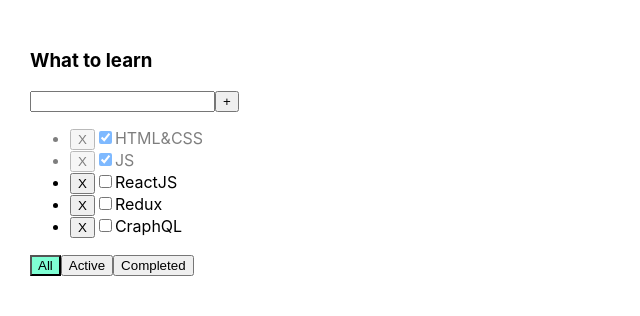
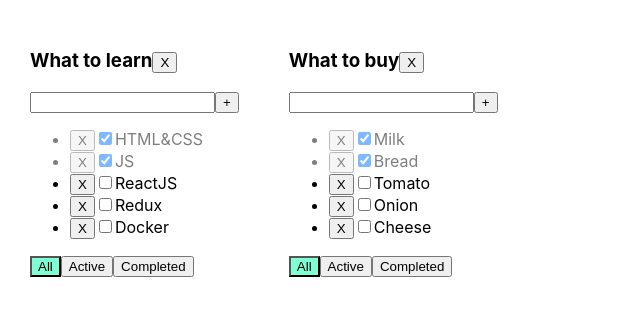
Before and after one commit to suveiko/todolistTs, a React (Create React App) app: page / in a window 1280 px wide. Shown: the top 316 px of the page, without its empty margins (0-640 px from the left). Built offline with nearby package versions, Linux system fonts and the light colour scheme.

Commit message:
Associative array

```diff
--- a/src/App.tsx
+++ b/src/App.tsx
@@ -1,50 +1,99 @@
 import React, {useState} from 'react';
 import './App.css';
 import {v1} from "uuid";
-import {InArrayType, Todolist} from "./Todolist";
+import {Todolist} from "./Todolist";
 
 export type FilterType = 'All' | 'Active' | 'Completed'
+type TodoListsType = {
+    id: string
+    title: string
+    filterTo: FilterType
+}
 
 function App() {
-    let [tasks, setTasks] = useState<InArrayType[]>([
+
+    const todoIdFirst = v1()
+    const todoIdSecond = v1()
+
+    const [todoLists, setTodoList] = useState<TodoListsType[]>([
+        {id: todoIdFirst, title: 'What to learn', filterTo: 'All'},
+        {id: todoIdSecond, title: 'What to buy', filterTo: 'All'},
+    ])
+    const [tasks, setTasks] = useState({
+        [todoIdFirst]: [
             {id: v1(), title: "HTML&CSS", isDone: true},
             {id: v1(), title: "JS", isDone: true},
             {id: v1(), title: "ReactJS", isDone: false},
             {id: v1(), title: "Redux", isDone: false},
-        {id: v1(), title: "CraphQL", isDone: false}
-    ])
-    let [filter, setFilter] = useState<FilterType>('All')
+            {id: v1(), title: "Docker", isDone: false}
+        ],
+        [todoIdSecond]: [
+            {id: v1(), title: "Milk", isDone: true},
+            {id: v1(), title: "Bread", isDone: true},
+            {id: v1(), title: "Tomato", isDone: false},
+            {id: v1(), title: "Onion", isDone: false},
+            {id: v1(), title: "Cheese", isDone: false}
+        ]
+    })
 
-    const addTask = (newTitle: string) => {
-        setTasks([{id: v1(), title: newTitle, isDone: false}, ...tasks])
+    const addTask = (newTitle: string, todoListId: string) => {
+        let task = {id: v1(), title: newTitle, isDone: false}
+        let tasksAdd = tasks[todoListId]
+        let newTask = [task, ...tasksAdd]
+        tasks[todoListId] = newTask
+        setTasks({...tasks})
     }
-    const deleteTask = (id: string) => {
-        let filteredTasks = tasks.filter(t => t.id !== id)
-        setTasks(filteredTasks)
+    const deleteTask = (id: string, todoListId: string) => {
+        let task = tasks[todoListId]
+        let filteredTasks = task.filter(t => t.id !== id)
+        tasks[todoListId] = filteredTasks
+        setTasks({...tasks})
     }
-    const changeFilter = (value: FilterType) => {
-        setFilter(value)
+    const changeFilter = (value: FilterType, todoListId: string) => {
+        let todoList = todoLists.find(t => t.id === todoListId)
+        if (todoList) {
+            todoList.filterTo = value
+            setTodoList([...todoLists])
         }
-    const changeStatus = (taskId: string, isDone: boolean) => {
-        let task = tasks.find(t => t.id === taskId)
-        if (task) task.isDone = isDone
-        setTasks([...tasks])
     }
-
-    let tasksForToDoList = tasks
-    if (filter === "Completed") tasksForToDoList = tasks.filter(t => t.isDone)
-    if (filter === "Active") tasksForToDoList = tasks.filter(t => !t.isDone)
+    const changeStatus = (taskId: string, isDone: boolean, todoListId: string) => {
+        let task = tasks[todoListId]
+        let newTask = task.find(t => t.id === taskId)
+        if (newTask) {
+             newTask.isDone = isDone
+             setTasks({...tasks})
+         }
+    }
+    const removeTodoList = (todoListId: string) => {
+        const newTodoList = todoLists.filter(t => t.id !== todoListId )
+        setTodoList(newTodoList)
+        delete tasks[todoListId]
+        setTasks({...tasks})
+    }
 
     return (
         <div className="App">
-            <Todolist name={'What to learn'}
+            {todoLists.map(({id, title, filterTo}) => {
+
+                let tasksForToDoList = tasks[id]
+                if (filterTo === "Completed") tasksForToDoList = tasksForToDoList.filter(t => t.isDone)
+                if (filterTo === "Active") tasksForToDoList = tasksForToDoList.filter(t => !t.isDone)
+
+                return (
+                    <Todolist
+                        removeTodo={removeTodoList}
+                        key={id}
+                        tId={id}
+                        name={title}
                         tasks={tasksForToDoList}
                         deleteTask={deleteTask}
                         changeFilter={changeFilter}
                         addTask={addTask}
                         changeStatus={changeStatus}
-                      filter={filter}
+                        filter={filterTo}
                     />
+                )
+            })}
         </div>
     );
 }
--- a/src/Todolist.tsx
+++ b/src/Todolist.tsx
@@ -6,11 +6,13 @@ import './App.css'
 type TodolistPropsType = {
     name: string
     tasks: InArrayType[]
-    deleteTask: (id: string) => void
-    changeFilter: (value: FilterType) => void
-    addTask: (newTitle: string) => void
-    changeStatus: (taskId: string, isDone: boolean) => void
+    deleteTask: (id: string, todoId: string) => void
+    changeFilter: (value: FilterType, todoId: string) => void
+    addTask: (newTitle: string, todoId: string) => void
+    changeStatus: (taskId: string, isDone: boolean, todoId: string) => void
     filter: FilterType
+    tId: string
+    removeTodo: (todoId: string) => void
 }
 export type InArrayType = {
     id: string
@@ -18,16 +20,18 @@ export type InArrayType = {
     isDone: boolean
 }
 
-export const Todolist = ({name, tasks, deleteTask, addTask, changeStatus, changeFilter, filter}: TodolistPropsType) => {
+export const Todolist = ({
+                             name, tasks, deleteTask, addTask, changeStatus, changeFilter, filter, tId, removeTodo
+                         }: TodolistPropsType) => {
 
     const [newTitle, setTitle] = useState('')
     const [error, setError] = useState<string | null>(null)
 
-    const onClickButtonHandler = (value: FilterType) => changeFilter(value)
+    const onClickButtonHandler = (value: FilterType, todoId: string) => changeFilter(value, todoId)
     const onChangeInputHandler = (e: ChangeEvent<HTMLInputElement>) => setTitle(e.currentTarget.value)
     const addTaskHandler = () => {
         if (newTitle.trim() !== '') {
-            addTask(newTitle.trim())
+            addTask(newTitle.trim(), tId)
             setTitle('')
         } else {
             setError('Field is required')
@@ -41,10 +45,13 @@ export const Todolist = ({name, tasks, deleteTask, addTask, changeStatus, change
             setError('Field is required')
         }
     }
+    const removeTodoList = (todoId: string) => removeTodo(todoId)
 
     return (
         <div>
-            <h3>{name}</h3>
+            <h3>{name}
+                <button onClick={() => removeTodoList(tId)}>X</button>
+            </h3>
             <div>
                 <input value={newTitle} onChange={onChangeInputHandler}
                        onKeyUp={onKeyPressHandler}
@@ -56,9 +63,9 @@ export const Todolist = ({name, tasks, deleteTask, addTask, changeStatus, change
             <ul>
                 {tasks.map(({id, isDone, title}) => {
                     const onChangeInputCheckedHandler = (e: ChangeEvent<HTMLInputElement>) => {
-                        changeStatus(id, e.currentTarget.checked)
+                        changeStatus(id, e.currentTarget.checked, tId)
                     }
-                    const deleteTaskButton = () => deleteTask(id)
+                    const deleteTaskButton = () => deleteTask(id, tId)
                     return (
                         <li key={id} className={isDone ? 'is-done' : ''}>
                             <button onClick={deleteTaskButton}>X</button>
@@ -74,13 +81,13 @@ export const Todolist = ({name, tasks, deleteTask, addTask, changeStatus, change
             </ul>
             <div>
                 <button className={filter === 'All' ? 'active-filter' : ''}
-                        onClick={() => onClickButtonHandler('All')}>All
+                        onClick={() => onClickButtonHandler('All', tId)}>All
                 </button>
                 <button className={filter === 'Active' ? 'active-filter' : ''}
-                        onClick={() => onClickButtonHandler('Active')}>Active
+                        onClick={() => onClickButtonHandler('Active', tId)}>Active
                 </button>
                 <button className={filter === 'Completed' ? 'active-filter' : ''}
-                        onClick={() => onClickButtonHandler('Completed')}>Completed
+                        onClick={() => onClickButtonHandler('Completed', tId)}>Completed
                 </button>
             </div>
         </div>
```
Lines whose indentation alone changed are shown as unchanged.
